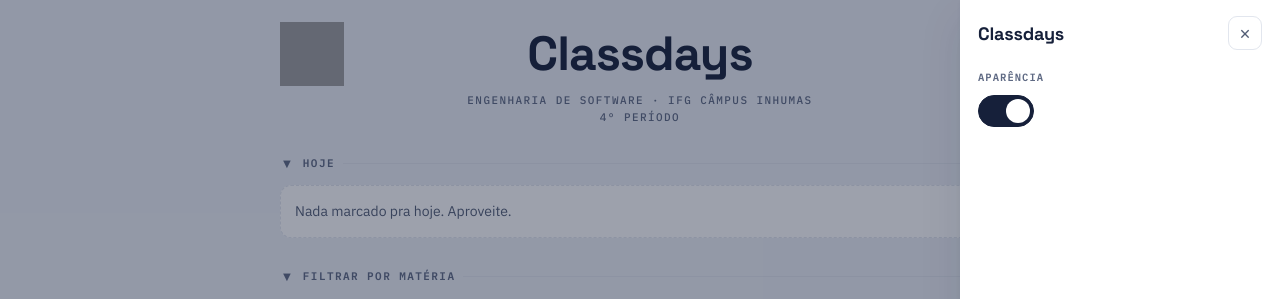
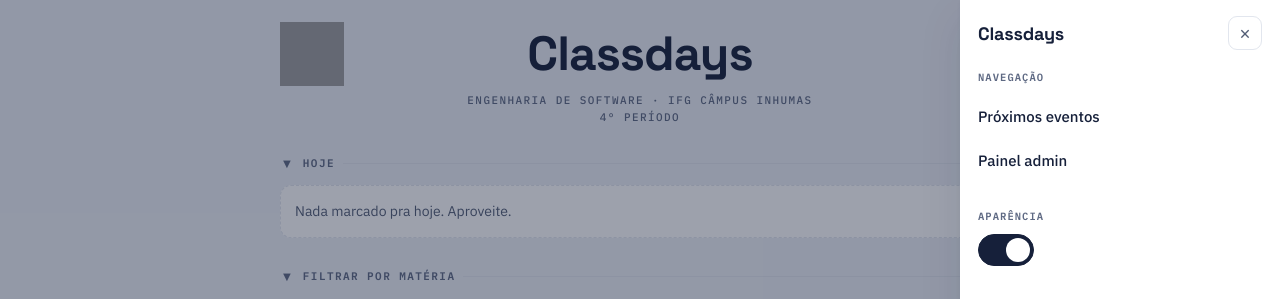
Before and after one commit to matias-lucas/Classdays, a Next.js app: page / in a window 1280 px wide. Both pictures are taken after a click on the button "Abrir menu". Shown: the top 299 px of the page. Built offline with nearby package versions, Linux system fonts and the light colour scheme; no server answers; the database is empty; grey boxes are pictures that could not be loaded.

Commit message:
Menu lateral ganha navegacao (Proximos eventos + Painel admin)

```diff
--- a/src/app/globals.css
+++ b/src/app/globals.css
@@ -2131,6 +2131,49 @@ h1 {
   text-transform: uppercase;
   color: var(--ink-faint);
 }
+.drawer-corpo {
+  display: flex;
+  flex-direction: column;
+  gap: 26px;
+}
+
+/* navegação do drawer: itens de linha inteira, alvo ≥44px, mesmo desenho para
+   <a> (rotas) e <button> (scroll até seção) */
+.drawer-nav {
+  list-style: none;
+  margin: 0;
+  padding: 0;
+  display: flex;
+  flex-direction: column;
+}
+.drawer-nav-item {
+  display: flex;
+  align-items: center;
+  width: 100%;
+  min-height: 44px;
+  padding: 0 10px;
+  margin: 0 -10px;
+  border: 0;
+  background: none;
+  border-radius: var(--radius-ctrl);
+  cursor: pointer;
+  font-family: var(--font-body), sans-serif;
+  font-size: 15px;
+  font-weight: 500;
+  color: var(--ink);
+  text-decoration: none;
+  text-align: left;
+  transition:
+    background-color var(--t-fast) var(--ease),
+    color var(--t-fast) var(--ease);
+}
+.drawer-nav-item:hover {
+  background-color: var(--line-soft);
+}
+.drawer-nav-item:focus-visible {
+  outline: 2px solid var(--ink);
+  outline-offset: -2px;
+}
 
 /* toggle de tema. Desligado (escuro): trilho apagado com lua crescente em
    --ink, recortada por box-shadow interno deslocado sobre a bolinha (que tem a
--- a/src/components/MenuLateral.tsx
+++ b/src/components/MenuLateral.tsx
@@ -1,17 +1,43 @@
 "use client";
 
+import Link from "next/link";
 import { useState } from "react";
+import { EVENTO_EXPANDIR_SECAO } from "./agenda/SecaoRecolhivel";
 import { Drawer } from "./Drawer";
 import { useTema } from "./useTema";
 
 /**
- * Botão de menu (no topo da agenda) + o painel lateral que ele abre. Por ora o
- * painel guarda só o ajuste de aparência (tema claro/escuro); é a casa estável
- * dos ajustes conforme o roadmap avança (drawer com navegação, etc.).
+ * Botão de menu (no topo da agenda) + o painel lateral que ele abre: navegação
+ * (seções da própria página e o painel admin) e ajustes de aparência. Novos
+ * destinos (Opcionais 1/2 do roadmap) entram como itens em ITENS_NAV.
  */
+
+type ItemNav =
+  | { rotulo: string; tipo: "link"; href: string }
+  | { rotulo: string; tipo: "scroll"; secao: string };
+
+const ITENS_NAV: ItemNav[] = [
+  { rotulo: "Próximos eventos", tipo: "scroll", secao: "proximo" },
+  { rotulo: "Painel admin", tipo: "link", href: "/admin" },
+];
+
 export function MenuLateral() {
   const [aberto, setAberto] = useState(false);
   const { tema, definir } = useTema();
+
+  // Fecha o drawer e só então rola até a seção: o Drawer trava o scroll do
+  // body enquanto aberto e devolve o foco ao botão do menu ao fechar — o rAF
+  // garante que o scroll acontece depois dessas duas coisas.
+  const irParaSecao = (secao: string) => {
+    setAberto(false);
+    requestAnimationFrame(() => {
+      window.dispatchEvent(new CustomEvent(EVENTO_EXPANDIR_SECAO, { detail: secao }));
+      const reduz = window.matchMedia("(prefers-reduced-motion: reduce)").matches;
+      document
+        .getElementById(`sec-${secao}`)
+        ?.scrollIntoView({ behavior: reduz ? "auto" : "smooth", block: "start" });
+    });
+  };
 
   return (
     <>
@@ -31,6 +57,29 @@ export function MenuLateral() {
       </button>
 
       <Drawer open={aberto} onFechar={() => setAberto(false)} titulo="Classdays">
+        <nav className="drawer-sec" aria-label="Navegação">
+          <span className="drawer-label">Navegação</span>
+          <ul className="drawer-nav">
+            {ITENS_NAV.map((item) => (
+              <li key={item.rotulo}>
+                {item.tipo === "link" ? (
+                  <Link className="drawer-nav-item" href={item.href}>
+                    {item.rotulo}
+                  </Link>
+                ) : (
+                  <button
+                    type="button"
+                    className="drawer-nav-item"
+                    onClick={() => irParaSecao(item.secao)}
+                  >
+                    {item.rotulo}
+                  </button>
+                )}
+              </li>
+            ))}
+          </ul>
+        </nav>
+
         <div className="drawer-sec">
           <span className="drawer-label">Aparência</span>
           {/* Desmarcado = lua (tema escuro); marcado = bolinha cheia sobre o
```
